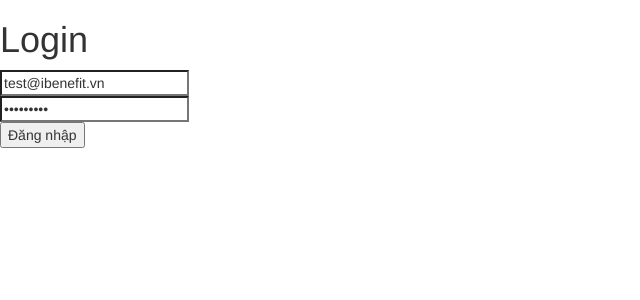
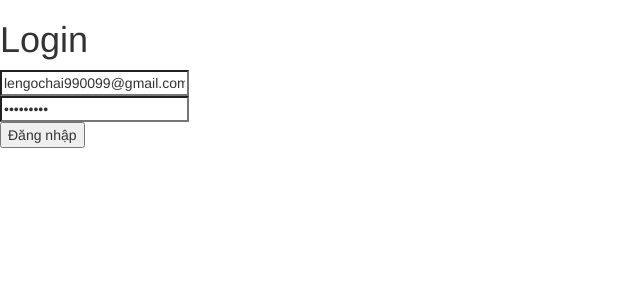
Before and after one commit to lehai2272000/updateProfile, a React (Create React App) app: page /login in a window 1280 px wide. Shown: the top 300 px of the page, without its empty margins (0-640 px from the left). Built offline with nearby package versions, Linux system fonts and the light colour scheme; no server answers.

Commit message:
update profile

```diff
--- a/src/components/Login/Login.js
+++ b/src/components/Login/Login.js
@@ -53,8 +53,8 @@ class Login extends Component {
         <form className="form-group" onSubmit={this.onLogin}>
           <input
             type="text"
-            value="test@ibenefit.vn"
-            // value="lengochai990099@gmail.com"
+            // value="test@ibenefit.vn"
+            value="lengochai990099@gmail.com"
             placeholder="Nhập tài khoản"
             name="email"
           />
--- a/src/components/Profile/Profile.js
+++ b/src/components/Profile/Profile.js
@@ -110,22 +110,22 @@ export class Profile extends PureComponent {
             <thead>
               <tr>
                 <th>Name</th>
-                <th>Phone</th>
+                {/* <th>Phone</th> */}
                 <th>Gender</th>
                 <th>Email</th>
                 <th>Account Type</th>
-                <th>Address</th>
+                {/* <th>Address</th> */}
                 <th>Avatar</th>
               </tr>
             </thead>
             <tbody>
               <tr className="table-data">
                 <td>{tableData ? tableData.name : ""}</td>
-                <td>{tableData ? tableData.phone_number : ""}</td>
+                {/* <td>{tableData ? tableData.phone_number : ""}</td> */}
                 <td>{tableData ? tableData.gender : ""}</td>
                 <td>{tableData ? tableData.email : ""}</td>
                 <td>{tableData ? tableData.account_type : ""}</td>
-                <td>{tableData ? tableData.address : ""}</td>
+                {/* <td>{tableData ? tableData.address : ""}</td> */}
                 <td>{tableData ? tableData.avatar : ""}</td>
               </tr>
             </tbody>
--- a/src/components/UpdatePage/Update.js
+++ b/src/components/UpdatePage/Update.js
@@ -33,6 +33,7 @@ class Update extends Component {
         gender: data.gender,
         avatar: data.avatar,
       });
+      // this.uploadFile(data.avatar)
     });
   };
 
```
